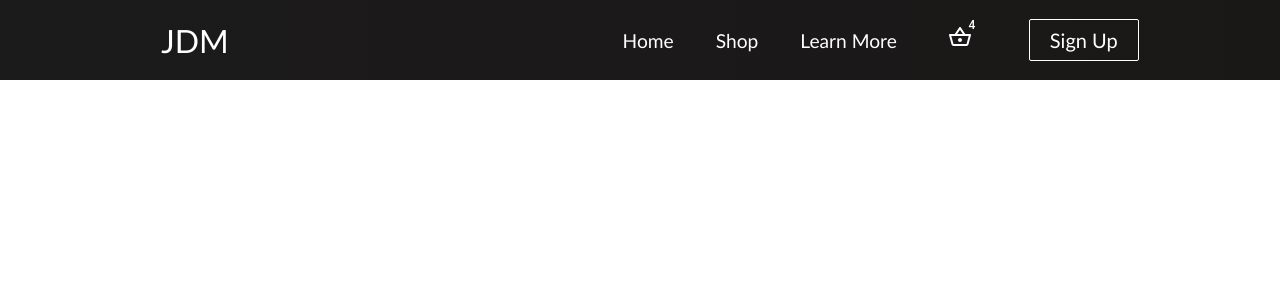
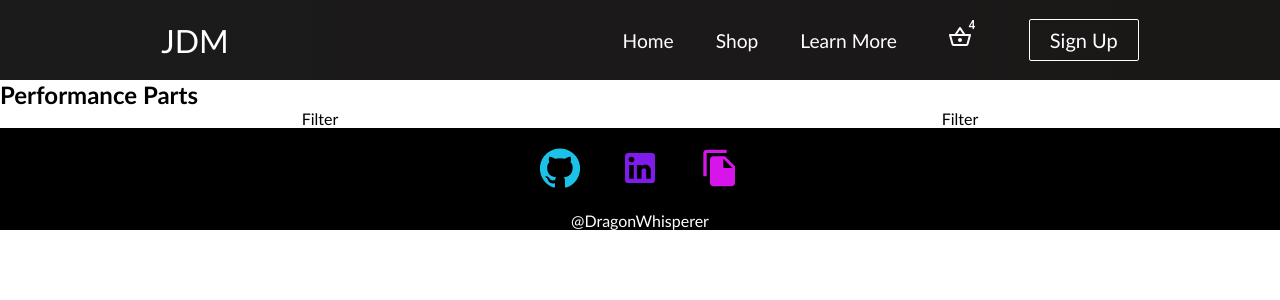
Before and after one commit to lhaykus/React-Jdm-website, a React (Create React App) app: page /#/shop in a window 1280 px wide. Shown: the top 300 px of the page. Built offline with nearby package versions, Linux system fonts and the light colour scheme.

Commit message:
creating product list page

```diff
--- a/src/App.js
+++ b/src/App.js
@@ -4,6 +4,8 @@ import Home from './pages/Home';
 import Navbar from './components/Navbar';
 import Login from './components/Login';
 import HeroImage from './components/HeroImage';
+import ProductList from './pages/ProductList';
+import Footer from './components/Footer';
 
 function App() {
   return (
@@ -12,7 +14,9 @@ function App() {
     <Routes>
        <Route path = '/' element ={<Home />} />
        <Route path = '/login' element={<Login />} />
+       <Route path = '/shop' element={<ProductList />} />
      </Routes>
+     <Footer />
     </div>
   );
 }
--- a/src/pages/Home.jsx
+++ b/src/pages/Home.jsx
@@ -13,7 +13,6 @@ const Home = () => {
     <Categories/>
     <Products />
     <Newsletter />
-    <Footer />
     </div>
 
   );
--- /dev/null
+++ b/src/pages/ProductList.css
@@ -0,0 +1,4 @@
+.filter-container {
+    display: flex;
+    justify-content: space-around;
+}
--- /dev/null
+++ b/src/pages/ProductList.js
@@ -0,0 +1,19 @@
+import React from 'react';
+import './ProductList.css';
+
+
+const ProductList = () => {
+  return (
+    <section>
+        <h1>Performance Parts</h1>
+        <div className='filter-container'>
+            <p>Filter</p>
+            <p>Filter</p>
+
+        </div>
+
+    </section>
+  )
+}
+
+export default ProductList;
```
